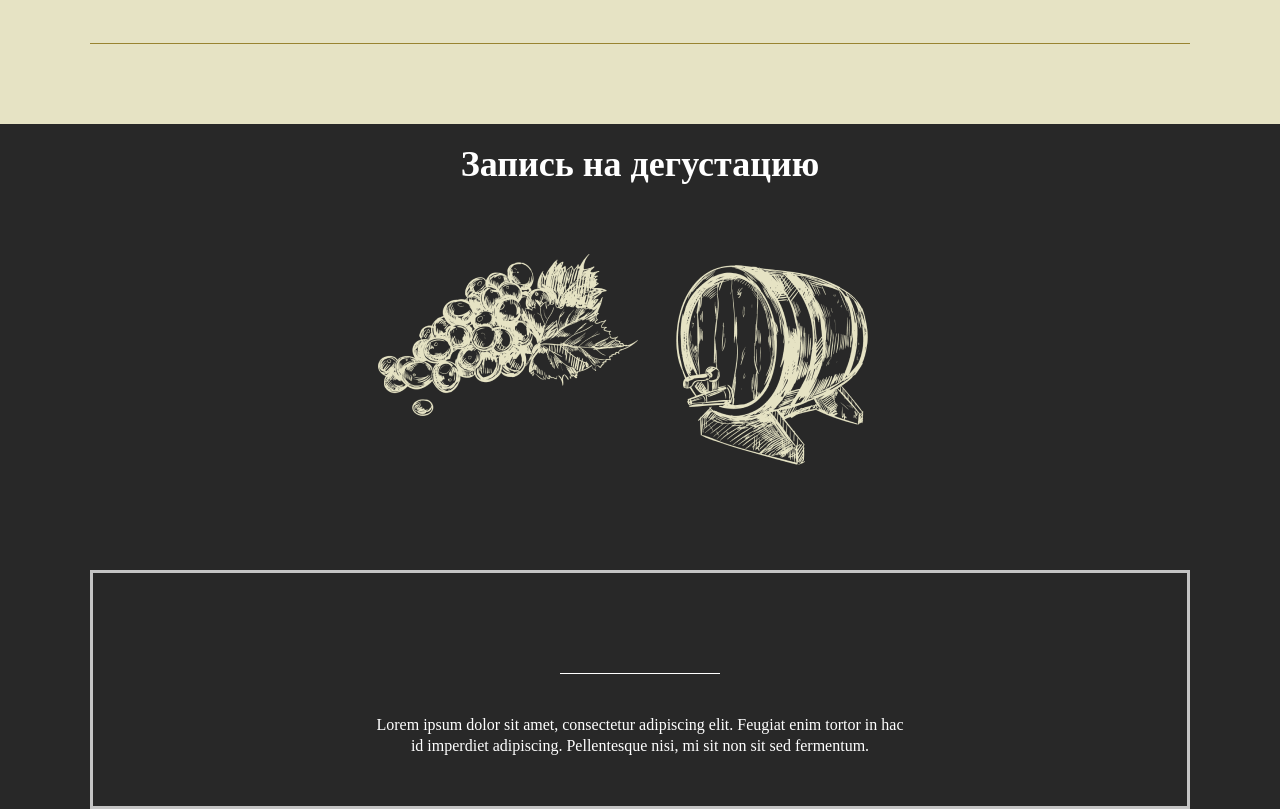
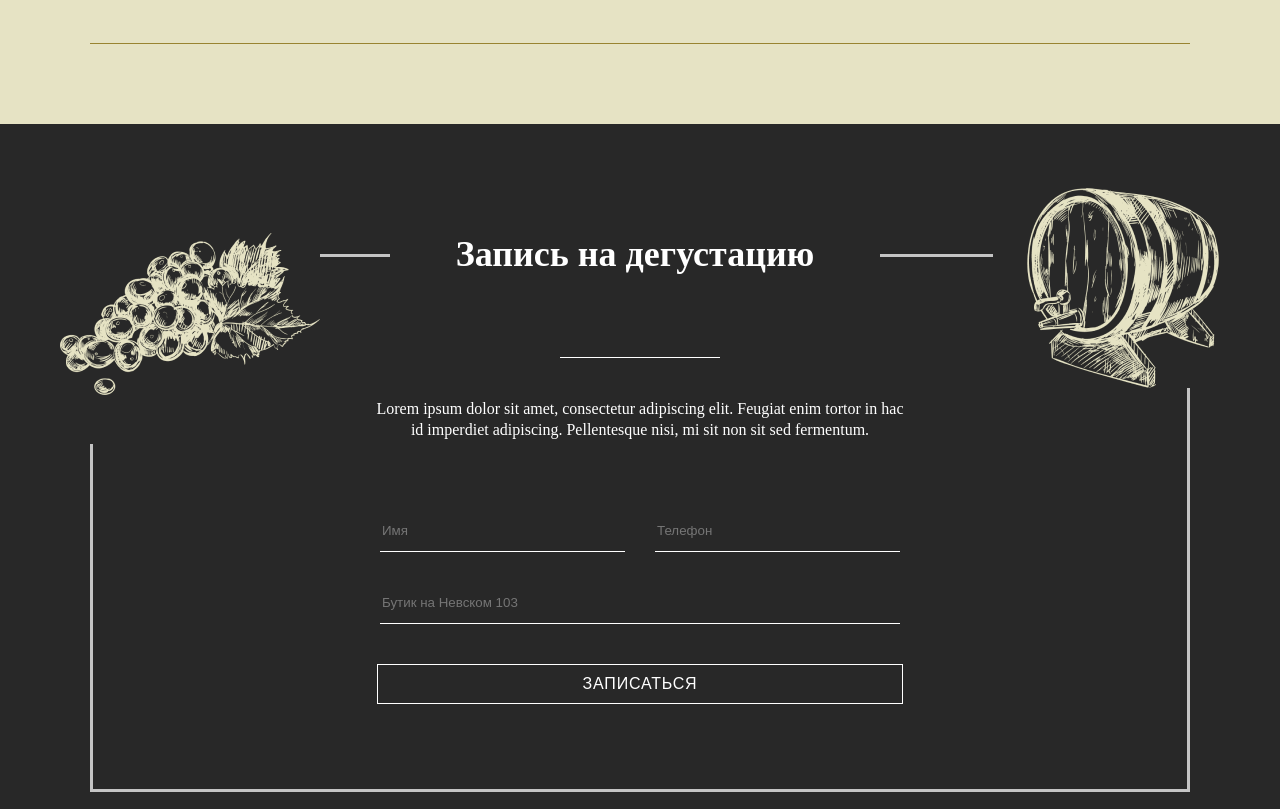
Before and after one commit to Dashazxcvbnm/wine, a website: page app/projectWinePige/WinePage.html in a window 1280 px wide. Shown: the part 2540-3349 px from the top of the page. Drawn offline with Linux system fonts and the light colour scheme.

Commit message:
Проработаны стили четвертой секции

```diff
--- a/app/projectWinePige/WinePage.html
+++ b/app/projectWinePige/WinePage.html
@@ -89,15 +89,15 @@
                     </ul>
                     <ul class="text-list__items">
                         <li class="text-list__item-right">
-                            <span class="subtitle-text">Colli Euganei Bianco Ca' Lustra 1980</span>
+                            <span class="subtitle-text"><b>Colli Euganei Bianco Ca' Lustra 1980</b></span>
                             Красочная бутылка вина из Марселя
                         </li>
                         <li class="text-list__item-right">
-                            <span class="subtitle-text">Colli Euganei Bianco Ca' Lustra 1980</span>
+                            <span class="subtitle-text"><b>Colli Euganei Bianco Ca' Lustra 1980</b></span>
                             Красочная бутылка вина из Марселя
                         </li>
                         <li class="text-list__item-right">
-                            <span class="subtitle-text">Colli Euganei Bianco Ca' Lustra 1980</span>
+                            <span class="subtitle-text"><b>Colli Euganei Bianco Ca' Lustra 1980</b></span>
                             Красочная бутылка вина из Марселя
                         </li>
                     </ul>
@@ -124,14 +124,13 @@
 
         <section class="section section--fourth">
             <div class="content-container">
-                <div class="content-container__wrapper--section-fourth">
-                 <h1 class="section-title section--fourth-title">
+                  <div class="content-container__wrapper--section-fourth">
+                    <div><h1 class="section-title section--fourth-title">
                     Запись на дегустацию
-                </h1>
-                <div>
-                    <img src="./Image/SectionFourthImgLeft.png">
-                    <img src="./Image/SectionFourthImgRight.png">
-                </div>
+                    </h1></div>
+                    <div class="section-fourth-img"><img src="./Image/SectionFourthImgLeft.png"></div>
+                    <div class="section-fourth-img"><img src="./Image/SectionFourthImgRight.png"></div>
+                  </div>
                 <div class="content-container__wrapper">
                 <div class="border-line"></div>
             <div class="section-text section--fourth-text">
@@ -139,8 +138,14 @@
                 Feugiat enim tortor in hac id imperdiet adipiscing.
                 Pellentesque nisi, mi sit non sit sed fermentum.
             </div>
-            </div>
-            </div>
+            <ul class="input-list__items">
+                <div class="input-name">
+                <li class="input-list__item"><input class="input-list__item--style" type="text" placeholder="Имя"></li>
+                <li class="input-list__item"><input class="input-list__item--style" type="text" placeholder="Телефон"></li></div>
+                <li class="input-list__item"><input class="input-list__item--style" type="text" placeholder="Бутик на Невском 103"></li>
+            </ul>
+            <button class="input-items__controls-button">записаться</button>
+                </div>
             </div>
         </section>
 
--- a/app/projectWinePige/WinePige.css
+++ b/app/projectWinePige/WinePige.css
@@ -210,7 +210,7 @@ body {
 }
 
 .text-list__item-right {
-    width: 370px;
+    width: 378px;
     height: 53px;
     padding-top: 10px;
     padding-bottom: 15px;
@@ -235,11 +235,83 @@ body {
 .section--fourth {
     background: rgb(40, 40, 40);
     display: flex;
+    height: auto;
+}
+
+.content-container__wrapper--section-fourth {
+    position: relative;
+    padding-top: 30px;
+}
+
+.section--fourth-title {
+    position: absolute;
+    top: 90px;
+    left: 300px;
+    width: 490px;
+    background-color: rgb(40, 40, 40);;
+}
+
+.section-fourth-img:nth-child(2) {
+    position: absolute;
+    left: -30px;
+    top: 60px;
+}
+
+.section-fourth-img:nth-child(3) {
+    position: absolute;
+    left: 903px;
+    top: 64px;
+}
+
+.input-list__items {
+    margin: 0 auto;
+    padding-left: 0;
+    width: 520px;
+    text-align: left;
+    list-style: none;
+}
+
+.input-list__item {
+    flex-basis: 50%;
+    border-bottom: 1px solid #FFFFFF;
+    margin-bottom: 40px;
+    font-size: 13px;
+    font-family: 'Montserrat';
+    padding-bottom: 10px;
+}
+
+.input-list__item:nth-child(1) {
+    margin-right: 30px;
+}
+
+.input-name {
+    display: flex;
+}
+
+.input-items__controls-button {
+    margin-bottom: 85px;
+    background: rgb(40, 40, 40);
+    color: rgb(255, 255, 255);
+    border: none;
+    padding: 10px 205px;
+    border: 1px solid rgb(255, 255, 255);
+    font-size: 16px;
+    text-transform: uppercase;
+    letter-spacing: 0.05em;
 }
 
 .section--fourth-text {
     width: 539px;
     margin: 0 auto;
+    position: relative;
+    padding-bottom: 80px;
+}
+
+.input-list__item--style  {
+    background-color: rgb(40, 40, 40);
+    border: none;
+    color: rgb(255, 255, 255);
+    width: 240px;
 }
 
 .footer {
```
